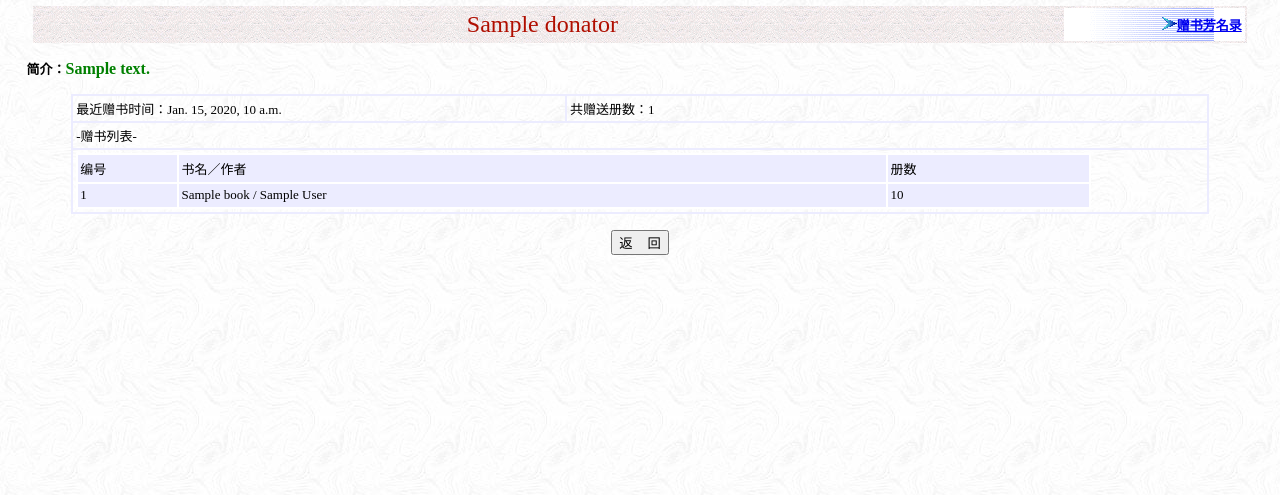
After one commit to lxdiyun/zenshu, a Django app: template templates/zenshu/donator_detail.html in a window 1280 px wide. The commit adds this page. Shown: the top 495 px of the page. Run offline with Django 3.2, Linux system fonts and the light colour scheme; the template is opened without the code that fills it: most values are stand-ins (such as "Sample title", 1, 10 or a date in 2020).

Commit message:
Add detail view

```diff
--- a/admin.py
+++ b/admin.py
@@ -14,6 +14,8 @@ class DonatorAdmin(admin.ModelAdmin):
 
     last_donate_date.admin_order_field = 'last_donate_date'
 
+class BookAdmin(admin.ModelAdmin):
+    list_display = ["name", "author_name", "amount", "donate_date"]
 
-admin.site.register(Book)
+admin.site.register(Book, BookAdmin)
 admin.site.register(Donator, DonatorAdmin)
--- /dev/null
+++ b/templates/zenshu/donator_detail.html
@@ -0,0 +1,66 @@
+<html><head>
+		<meta http-equiv="Content-Type" content="text/html; charset=utf-8">
+		<title>{{ donator.name }}赠书</title>
+	</head>
+
+	<body topmargin="6" background="/static/zenshu/bgblight.jpg">
+
+		<div align="center">
+			<center>
+
+				<table background="/static/zenshu/bg_s001.gif" border="0" cellpadding="3" width="96%">
+					<tbody><tr>
+							<td width="85%">
+
+								<p align="center">
+
+								<font size="5" color="#blue" face="隶书">{{ donator.name }}</font><font size="5" color="#000000" face="隶书">
+									&nbsp;</font>
+								</p></td><td background="/static/zenshu/bgline.gif" width="15%">
+								<p align="right"><font color="#800000"><img src="/static/zenshu/ba.gif" border="0"><a href="/zenshu/"><font size="2"><b>赠书芳名录</b></font></a></font></p></td>
+						</tr>
+				</tbody></table>
+
+			</center>
+		</div>
+
+		<p align="left"><b><font color="#008000">&nbsp;&nbsp; </font></b><font size="2"><b>&nbsp;
+				简介：</b></font><b><font color="#008000">{{ donator.description|default_if_none:"" }}</font></b></p>
+		<div align="center">
+			<center>
+				<table style="border: 1 outset #CC3300" border="1" bordercolor="#ECECFF" cellpadding="3" cellspacing="0" width="90%">
+					<tbody><tr>
+							<td width="10%">
+								<font size="2">最近赠书时间：{{ donator.last_donate_date|default_if_none:"" }}</font></td>
+							<td width="13%"><font size="2">共赠送册数：{{ donator.total_donate|default_if_none:"0" }}</font></td>
+						</tr>
+						<tr>
+							<td colspan="2" width="23%"><font size="2">-赠书列表-</font></td>
+						</tr>
+						<tr>
+							<td colspan="2" width="23%">
+								<table bgcolor="#ECECFF" border="1" bordercolor="#FFFFFF" cellpadding="2" cellspacing="0" height="56" width="90%">
+									<tbody><tr>
+											<td height="16" width="10%"><font size="2">编号</font></td>
+											<td height="16" width="70%"><font size="2">书名／作者</font></td>
+											<td height="16" width="20%"><font size="2">册数</font></td>
+										</tr>
+
+										{% for book in books%}
+										<tr>
+											<td height="16" width="10%"><font size="2">{{ forloop.counter }}</font></td>
+											<td height="16" width="70%"><font size="2">{{ book.name }} {% if book.author %} / {{ book.author }}{% endif %}</font></td>
+											<td height="16" width="20%"><font size="2">{{ book.amount }}</font></td>
+										</tr>
+										{% endfor %}
+
+
+								</tbody></table>
+
+							</td>
+						</tr>
+				</tbody></table>
+			</center>
+		</div>
+		<p align="center"></p><center><input value="返    回" onclick="history.back()" type="button"></center>
+</body></html>
--- a/templates/zenshu/donator_list.html
+++ b/templates/zenshu/donator_list.html
@@ -52,7 +52,9 @@
 
 							<tr>
 								{% for donator in donators %}
-									<td class="{% cycle 'td1' 'td2' 'td1' 'td2' 'td2' 'td1' 'td2' 'td1'%}"> {{ donator.name }} </td>
+								<td class="{% cycle 'td1' 'td2' 'td1' 'td2' 'td2' 'td1' 'td2' 'td1'%}">
+									<a href="{{ donator.get_absolute_url }}">{{ donator.name }}</a>
+								</td>
 									{% cycle '' '' '' '</tr><tr>' %}
 								{% endfor %}
 							</tr>
--- a/urls.py
+++ b/urls.py
@@ -1,5 +1,5 @@
 from django.conf.urls import patterns, url
-from zenshu.views import DonatorListView, DonatorListCheck
+from zenshu.views import DonatorListView, DonatorListCheck, DonatorDetailView
 
 donators_list_view = DonatorListView.as_view()
 
@@ -13,4 +13,7 @@ urlpatterns = patterns('',
                        url(r'^donators_list_page$',
                            DonatorListCheck.as_view(),
                            name='list_donators_page'),
+                       url(r'^detail/(?P<pk>\d+)$',
+                           DonatorDetailView.as_view(),
+                           name='detail_donator'),
                        )
```
Also changed, not shown: models.py (+6 -1 lines), views.py (+21 -3 lines), static/zenshu/ba.gif (added), static/zenshu/bgline.gif (added), 5 other files.
